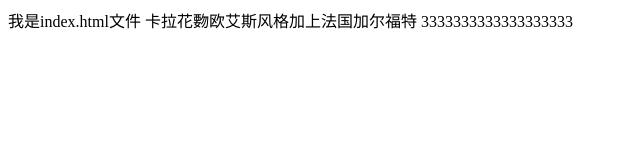
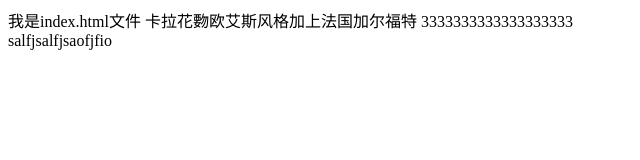
Before and after one commit to longtuteng/git-demo, a plain HTML site: page index.html in a window 1280 px wide. Shown: the whole page, without its empty margins (0-640 px from the left). Drawn offline with Linux system fonts and the light colour scheme.

Commit message:
A程序员第四次提交

```diff
--- a/index.html
+++ b/index.html
@@ -1 +1,2 @@
 我是index.html文件 卡拉花覅欧艾斯风格加上法国加尔福特 3333333333333333333
+<div>salfjsalfjsaofjfio</div>
```
